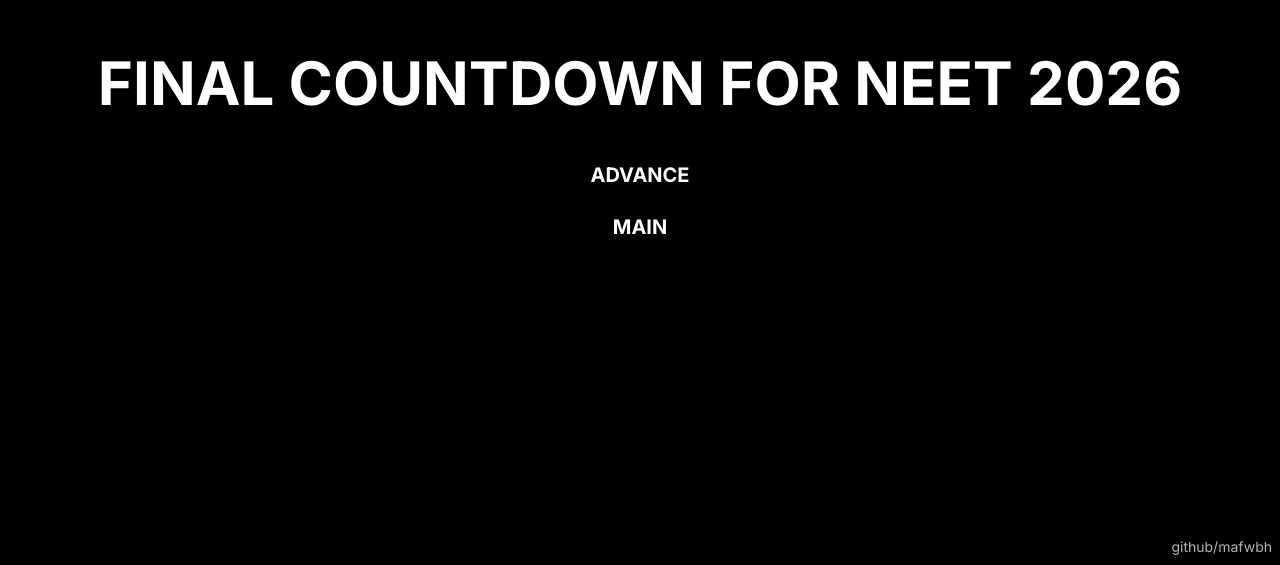
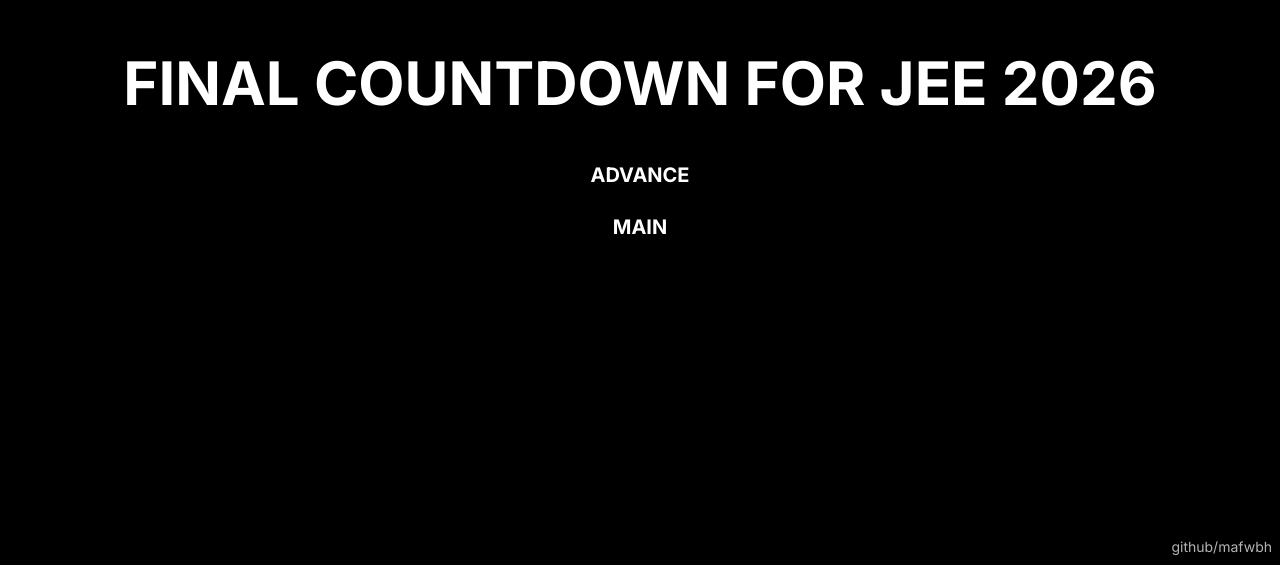
Before and after one commit to Wateyy/CNTDWN, a Next.js app: page / in a window 1280 px wide. Shown: the part 235-800 px from the top of the page. Built offline with nearby package versions, Linux system fonts and the light colour scheme.

Commit message:
Update page.tsx

```diff
--- a/app/page.tsx
+++ b/app/page.tsx
@@ -4,7 +4,7 @@ import { exams } from '@/config/exams'
 export default function Home() {
   return (
     <div className="h-full bg-black text-white flex flex-col items-center justify-center p-2 sm:p-4 text-center">
-      <h1 className="text-4xl sm:text-5xl md:text-6xl font-bold mb-8 sm:mb-12">FINAL COUNTDOWN FOR NEET 2026</h1>
+      <h1 className="text-4xl sm:text-5xl md:text-6xl font-bold mb-8 sm:mb-12">FINAL COUNTDOWN FOR JEE 2026</h1>
       <nav className="flex flex-col gap-4 sm:gap-6">
         {Object.entries(exams).map(([key, exam]) => (
           <Link
```
